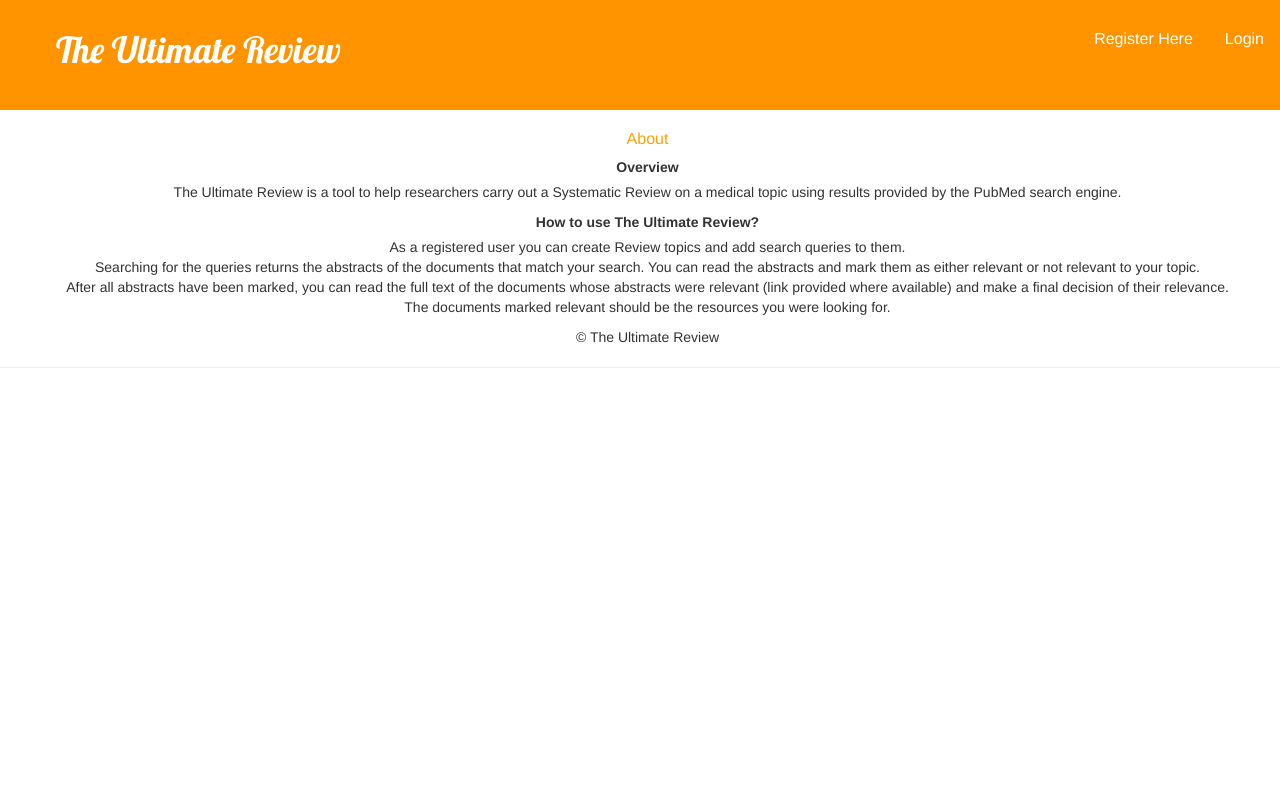
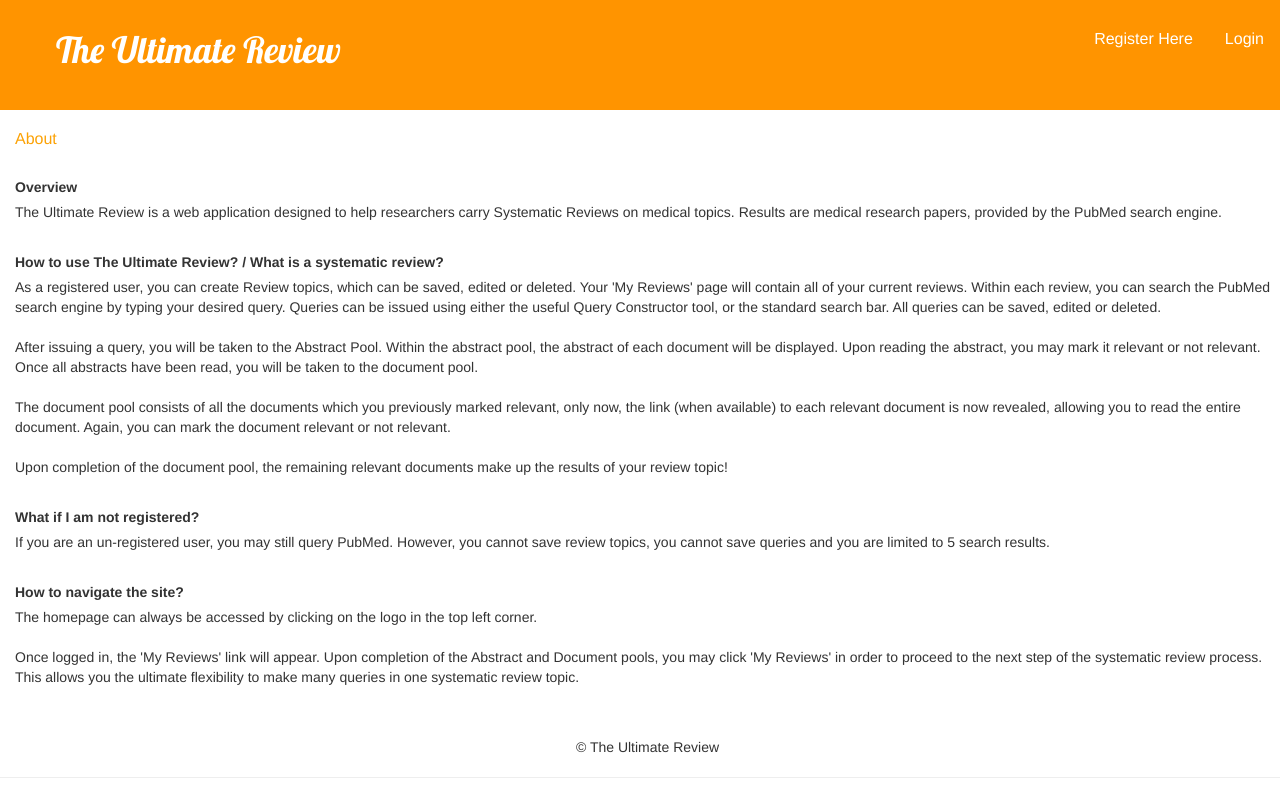
Before and after one commit to JoeCameron1/TheUltimateReview, a Django app: page /ultimatereview/about/ in a window 1280 px wide. Run offline with Django 3.2, Linux system fonts and the light colour scheme; some libraries are stand-ins or nearby versions.

Commit message:
Fixed the query bar on the homepage and updated the about page.

```diff
--- a/templates/ultimatereview/about.html
+++ b/templates/ultimatereview/about.html
@@ -6,20 +6,36 @@
 
 {% block body_block %}
 
-<div><center><h2>About</h2></center></div>
+<div><left><h2>About</h2></left></div><br>
 
 <div>
-  <center><label>Overview</label></center>
-  <center><p>The Ultimate Review is a tool to help researchers carry out a Systematic Review on a medical topic
-  using results provided by the PubMed search engine.</p></center>
-  <center><label>How to use The Ultimate Review?</label></center>
-  <center><p>As a registered user you can create Review topics and add search queries to them.<br>
-  Searching for the queries returns the abstracts of the documents that match your search. You can read the
-  abstracts and mark them as either relevant or not relevant to your topic.<br>
-  After all abstracts have been
-  marked, you can read the full text of the documents whose abstracts were relevant (link provided where available)
-  and make a final decision of their relevance.<br>
-  The documents marked relevant should be the resources you were looking for.</p></center>
+  <left><label>Overview</label></left>
+  <left><p>The Ultimate Review is a web application designed to help researchers carry Systematic Reviews on medical topics.
+  Results are medical research papers, provided by the PubMed search engine.</p></left><br>
+  <left><label>How to use The Ultimate Review? / What is a systematic review?</label></left>
+  <left><p>As a registered user, you can create Review topics, which can be saved, edited or deleted.
+  Your 'My Reviews' page will contain all of your current reviews.
+  Within each review, you can search the PubMed search engine by typing your desired
+  query. Queries can be issued using either the useful Query Constructor tool, or the standard search bar.
+  All queries can be saved, edited or deleted.<br><br>
+  After issuing a query, you will be taken to the Abstract Pool. Within the abstract pool,
+  the abstract of each document will be displayed. Upon reading the abstract, you may mark it relevant or not relevant.
+  Once all abstracts have been read, you will be taken to the document pool.<br><br>
+  The document pool consists of all the documents which you previously marked relevant, only now, the link (when available)
+  to each relevant document is now revealed, allowing you to read the entire document.
+  Again, you can mark the document relevant or not relevant.<br><br>
+  Upon completion of the document pool, the remaining relevant documents make up the results of your review topic!<br>
+  </p></left><br>
+  <left><label>What if I am not registered?</label></left>
+  <left><p>If you are an un-registered user, you may still query PubMed. However, you cannot save review topics, you cannot
+  save queries and you are limited to 5 search results.
+  </p></left><br>
+  <left><label>How to navigate the site?</label></left>
+  <left><p>The homepage can always be accessed by clicking on the logo in the top left corner.<br><br>
+  Once logged in, the 'My Reviews' link will appear. Upon completion of the Abstract and Document pools,
+  you may click 'My Reviews' in order to proceed to the next step of the systematic review process.
+  This allows you the ultimate flexibility to make many queries in one systematic review topic.<br><br>
+  </p></left><br>
   <center><p>&#169 The Ultimate Review</p></center>
 </div>
 
--- a/templates/ultimatereview/quickquery.html
+++ b/templates/ultimatereview/quickquery.html
@@ -6,7 +6,7 @@
 <head>
     <link rel="stylesheet" href = "{% static 'css/quickquery.css' %}">
 </head>
-<h2>Query Results</h2>
+<h2>Displaying the top 5 query results:</h2>
     {% for a in abstracts %}
         <div class = "result">
         <label>{{ a.title }}</label>
```
Also changed, not shown: db.sqlite3, 17 other files.
